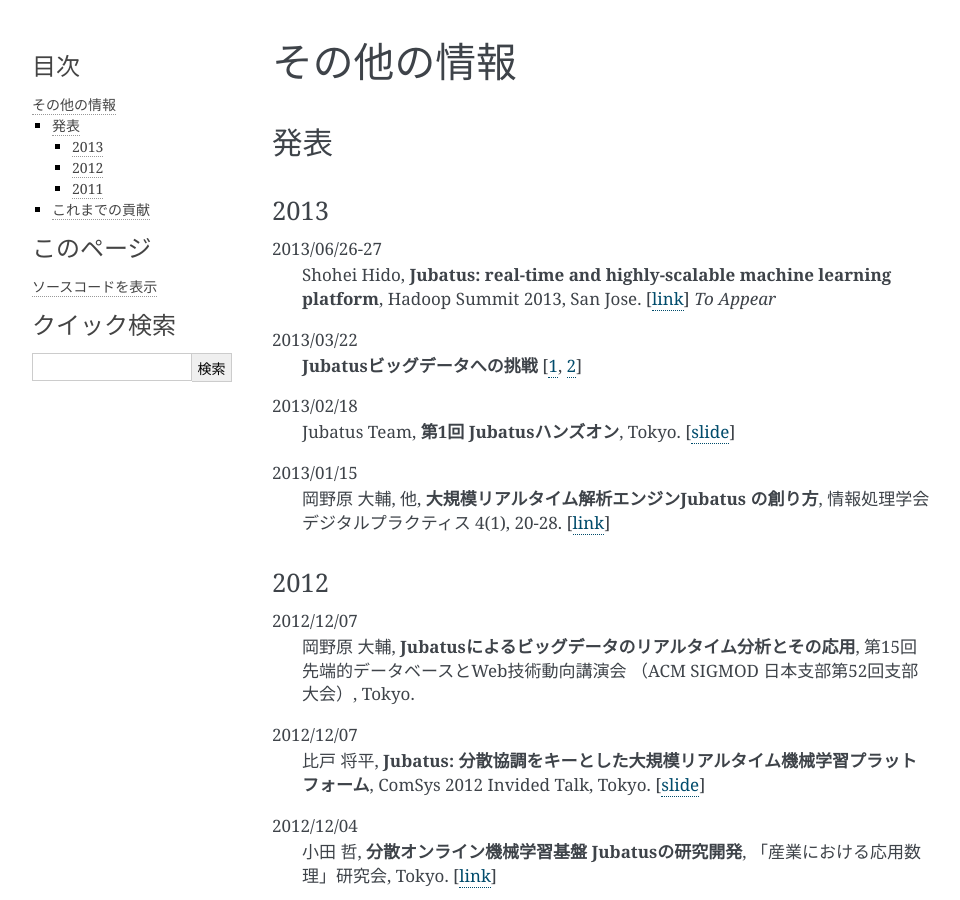
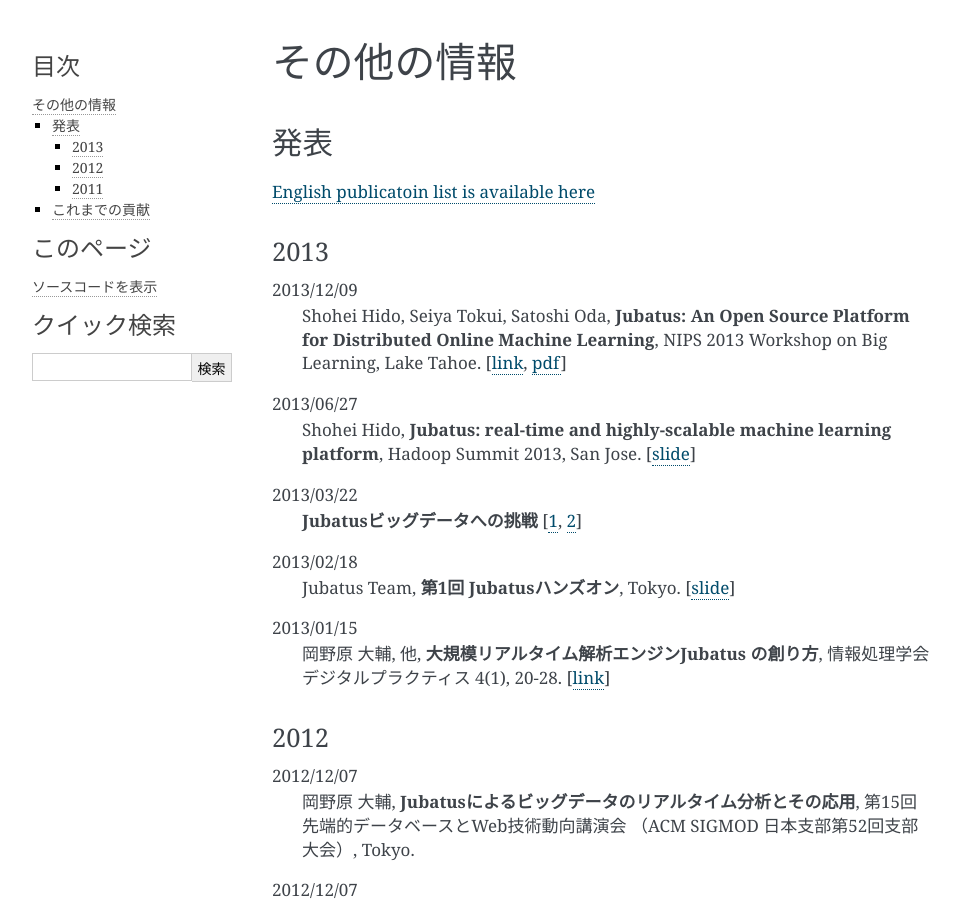
Before and after one commit to jubatus/website, a Sphinx documentation site: the page built from source/ja/misc.rst, in a window 1280 px wide and 900 px high. Shown: the whole window, without its empty margins (148-1108 px from the left). Built offline with Sphinx 7.4.7, drawn with Linux system fonts in a browser that asks for light colours; the version number could not be read and is left out.

Commit message:
Add nips publication to misc.rst

```diff
--- a/source/ja/misc.rst
+++ b/source/ja/misc.rst
@@ -4,11 +4,15 @@
 発表
 ------------
 
+`English publicatoin list is available here <http://jubat.us/en/misc.html>`__
+
 2013
 ~~~~
 
-2013/06/26-27
-  Shohei Hido, **Jubatus: real-time and highly-scalable machine learning platform**, Hadoop Summit 2013, San Jose. [`link <http://hadoopsummit2013.uservoice.com/forums/196822-future-of-apache-hadoop/suggestions/3714873-jubatus-real-time-and-highly-scalable-machine-lea>`__] *To Appear*
+2013/12/09
+  Shohei Hido, Seiya Tokui, Satoshi Oda, **Jubatus: An Open Source Platform for Distributed Online Machine Learning**, NIPS 2013 Workshop on Big Learning, Lake Tahoe. [`link <http://biglearn.org/index.php/Papers#posters>`__, `pdf <http://www.biglearn.org/2013/files/papers/biglearning2013_submission_24.pdf>`__]
+2013/06/27
+  Shohei Hido, **Jubatus: real-time and highly-scalable machine learning platform**, Hadoop Summit 2013, San Jose. [`slide <http://www.slideshare.net/pfi/hido-june27-1150amroom210c>`__]
 2013/03/22
   **Jubatusビッグデータへの挑戦** [`1 <http://www.youtube.com/watch?v=4_cLskbwIs0>`__, `2 <http://www.youtube.com/watch?v=U2REUvfkxRU>`__]
 2013/02/18
```
Also changed, not shown: source/en/misc.rst (+4 -3 lines).
